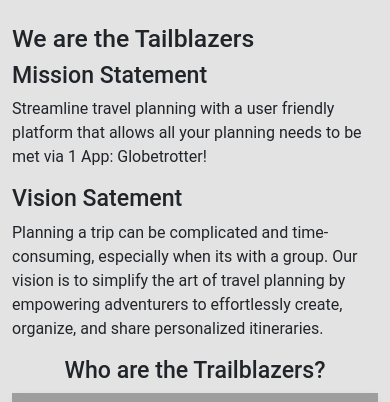
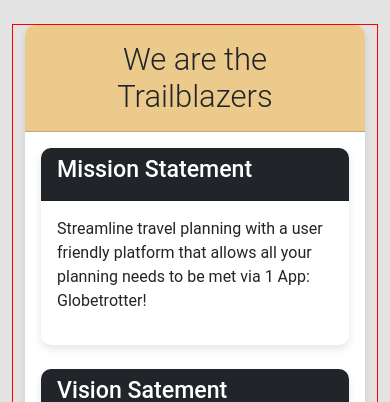
Before and after one commit to whuang214/Globetrotter, a Django app: page /about/ in a window 390 px wide. Shown: the part 86-488 px from the top of the page. Run offline with Django 3.2, Linux system fonts and the light colour scheme; grey boxes are pictures that could not be loaded.

Commit message:
about page done

```diff
--- a/main_app/templates/about.html
+++ b/main_app/templates/about.html
@@ -6,24 +6,59 @@
     background-image: none !important;
   }
 </style>
-<h2>We are the Tailblazers</h2>
 
+<div class="container wrapper mt-4" style="border: red solid 1px;">
+    <div class="card">
+        <div class="card-header text-center align-items-center" style="background-color: #ebca8b;">
+            <h1 class="display-5 font-weight-bold" style="margin: 0 0; padding: 8px 8px 8px 8px">
+                We are the Trailblazers
+            </h1>
+        </div>
+        <div class="card-body">
+            <div class="row">
+              <div class="col-md-12 mb-4">
+                <div class="card h-100">
+                    <div class="card-header bg-dark text-white">
                         <h3>Mission Statement</h3>
-
+                    </div>
+                    <div class="card-body">
                         <p>
                             Streamline travel planning with a user friendly platform that allows all your
                             planning needs to be met via 1 App: Globetrotter!
                         </p>
-
+                    </div>
+                </div>
+              </div>
+            </div>
+            <div class="row">
+                <div class="col-md-12 mb-4">
+                  <div class="card h-100">
+                      <div class="card-header bg-dark text-white">
                         <h3>Vision Satement</h3>
+                      </div>
+                      <div class="card-body">
                         <p>
                             Planning a trip can be complicated and time-consuming, especially when its
                             with a group. Our vision is to simplify the art of travel planning by
                             empowering adventurers to effortlessly create, organize, and share
                             personalized itineraries.
                         </p>
+                      </div>
+                  </div>
+                </div>
+              </div>
+        </div>
+    </div>
+</div>
 
-<h3 class="text-center">Who are the Trailblazers?</h3>
+
+<div class="container wrapper mt-4" style="border: red solid 1px;">
+    <div class="card-header text-center align-items-center" style="background-color: #ebca8b;">
+      <h1 class="display-5 font-weight-bold" style="margin: 0 0; padding: 8px 8px 8px 8px;">
+        Who are the Trailblazers
+      </h1>
+    </div>
+    <br >
     <div class="row row-cols-1 row-cols-md-3 g-4">
         <div class="col">
             <div class="card h-100">
@@ -67,5 +102,6 @@
             </div>
         </div>
     </div>
+</div>
 
 {% endblock %}
--- a/main_app/templates/auth/login_form.html
+++ b/main_app/templates/auth/login_form.html
@@ -32,7 +32,7 @@
 </div>
 {% endif %}
 <div class="container mt-4 mx-auto">
-  <div class="row justify-content-center">
+  <div class="row justify-content-center" style="height: 290px;">
     <div class="card mt-0 ticket">
       <!-- prettier-ignore -->
       <div class="card-body" style="max-height: 70vh; overflow-y: auto;">
@@ -62,7 +62,7 @@
               {% endif %}
             </div>
             <div class="text-center">
-                <button type="submit" class="btn btn-purple btn-long">Log In</button>
+                <button type="submit" class="btn btn-purple btn-long mt-4">Log In</button>
             </div>
           </form>
           <div class="text-center mt-3">
```
Lines whose indentation alone changed are shown as unchanged.
